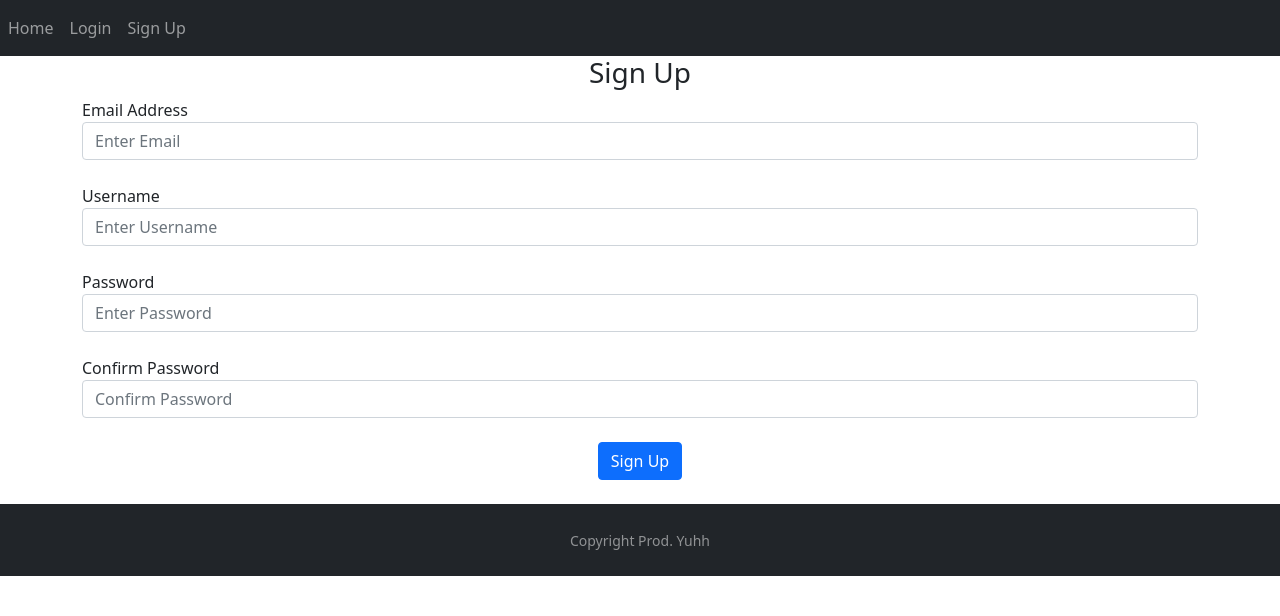
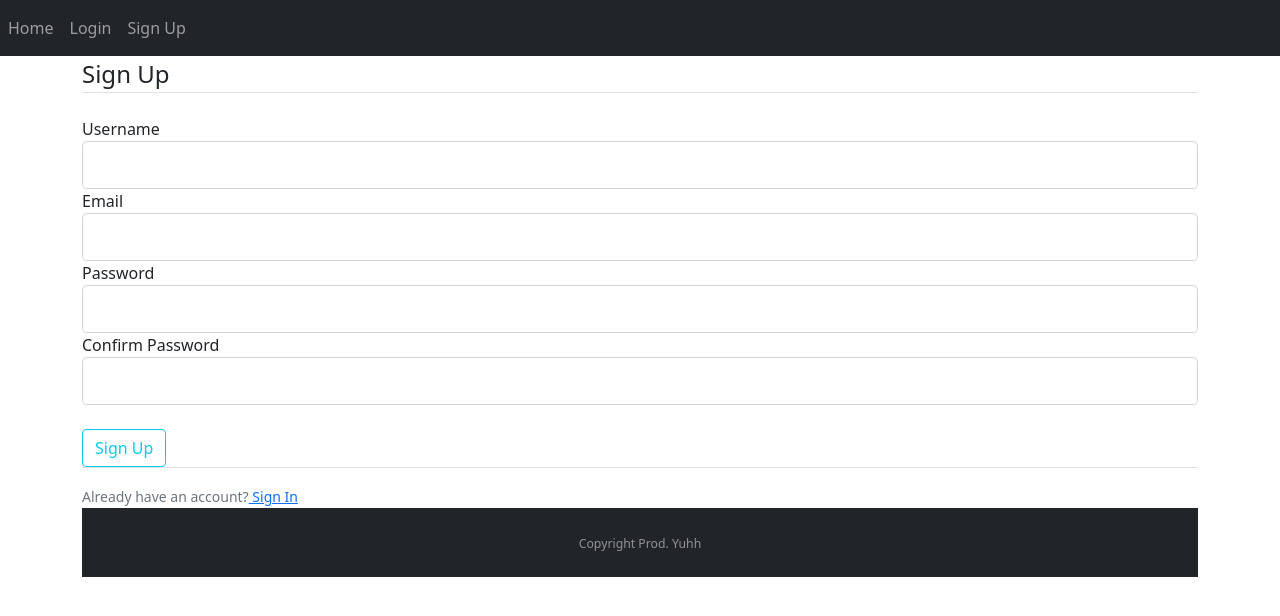
Before and after one commit to SMCPierreQ/Python_Website, a Flask app: page /signup in a window 1280 px wide. Shown: the top 616 px of the page. Run offline with Flask 3, Linux system fonts and the light colour scheme.

Commit message:
Reworked sign-up validation
Reworked sign-up validation using WTforms.

```diff
--- a/blog_app/website/auth.py
+++ b/blog_app/website/auth.py
@@ -3,6 +3,7 @@ from .import db
 from .models import User
 from flask_login import login_user, logout_user, login_required, current_user
 from werkzeug.security import generate_password_hash, check_password_hash
+from .forms import RegistrationForm
 
 
 auth = Blueprint("auth",__name__)
@@ -29,36 +30,18 @@ def login():
 
 @auth.route("/signup", methods=['GET', 'POST'])
 def sign_up():
-    if request.method == 'POST':
-        email = request.form.get("email")
-        username = request.form.get("username")
-        password1 = request.form.get("password1")
-        password2 = request.form.get("password2")
+    if current_user.is_authenticated:
+        return redirect(url_for('home'))
+    form = RegistrationForm()
+    if form.validate_on_submit():
+        hashed_password = generate_password_hash((form.password.data), method='sha256')
+        user = User(username=form.username.data, email=form.email.data, password=hashed_password)
+        db.session.add(user)
+        db.session.commit()
+        flash('Your account has been created!', 'success')
+        return redirect(url_for('auth.login'))
+    return render_template('signup.html', form=form, user=current_user)
 
-        email_exists = User.query.filter_by(email=email).first()
-        username_exists = User.query.filter_by(username=username).first()
-
-        if email_exists:
-            flash('Email is already in use.', category='error')
-        elif username_exists:
-            flash('Username is already in use.', category='error')
-        elif password1 != password2:
-            flash('Passwords don\'t match.', category='error')
-        elif len(username) < 2:
-            flash('Username is too short.', category='error')
-        elif len(password1) < 8:
-            flash('Password must atleast be 8 characters long.', category='error')
-        elif len(email) < 4:
-            flash('Email is invalid.', category='error')
-        else:
-            new_user = User(email=email, username=username, password=generate_password_hash(password1, method='scrypt:32768:8:1'))
-            db.session.add(new_user)
-            db.session.commit()
-            login_user(new_user, remember=True)
-            flash('Account created!', category='success')
-            return redirect(url_for('views.home'))
-
-    return render_template("signup.html", user=current_user)
 
 @auth.route("/logout", methods=['GET', 'POST'])
 @login_required
--- /dev/null
+++ b/blog_app/website/forms.py
@@ -0,0 +1,22 @@
+from flask_wtf import FlaskForm
+from flask_login import current_user
+from wtforms import StringField, PasswordField, SubmitField, BooleanField, TextAreaField
+from wtforms.validators import DataRequired, Length, Email, EqualTo, ValidationError
+from .models import User
+
+class RegistrationForm(FlaskForm):
+    username = StringField('Username', validators=[DataRequired(), Length(min=2, max=20)])
+    email = StringField('Email', validators=[DataRequired(), Email()])
+    password = PasswordField('Password', validators=[DataRequired(), Email()])
+    confirm_password = PasswordField('Confirm Password', validators=[DataRequired(), EqualTo('password')])
+    submit = SubmitField('Sign Up')
+
+    def validate_username(self, username):
+        user = User.query.filter_by(username=username.data).first()
+        if user:
+            raise ValidationError('That username is taken. Please choose a different one.')
+
+    def validate_email(self, email):
+        user = User.query.filter_by(email=email.data).first()
+        if user:
+            raise ValidationError('That email is taken. Please choose a different one.')
--- a/blog_app/website/templates/signup.html
+++ b/blog_app/website/templates/signup.html
@@ -1,50 +1,76 @@
 {% extends "template.html" %}{% block title %}Sign Up{% endblock %}
 {% block content %}
+<div class="content-section">
+    <form method="POST" action="">
+        {{ form.hidden_tag() }}
+        <fieldset class="form-group">
+            <legend class="border-bottom mb-4">Sign Up</legend>
+            <div class="form-group">
+                {{ form.username.label(class="form-control-label")}}
 
-<form method="POST">
-    <h3 align="center">Sign Up</h3>
-    <div class="form-group">
-        <label for="email">Email Address</label>
-        <input
-            type="text"
-            id="email"
-            name="email"
-            class="form-control"
-            placeholder="Enter Email"
-        />
-        <br/>
-        <label for="email">Username</label>
-        <input
-            type="text"
-            id="username"
-            name="username"
-            class="form-control"
-            placeholder="Enter Username"
-        />
-        <br/>
-        <label for="password1">Password</label>
-        <input
-            type="password"
-            id="password1"
-            name="password1"
-            class="form-control"
-            placeholder="Enter Password"
-        />
-        <br/>
-        <label for="password2">Confirm Password</label>
-        <input
-            type="password"
-            id="password2"
-            name="password2"
-            class="form-control"
-            placeholder="Confirm Password"
-        />
-        <br/>
-        <div align="center">
-            <button class="btn btn-primary" type="submit">Sign Up</button>
-        </div>
-        <br/>
-    </div>
-</form>
+                {% if form.username.errors %}
+                    {{ form.username(class="form-control form-control-lg is-invalid") }}
+                    <div class="invalid-feedback">
+                        {% for error in form.username.errors %}
+                            <span>{{ error }}</span>
+                        {% endfor %}
+                    </div>
+                {% else %}
+                    {{ form.username(class="form-control form-control-lg") }}
+            {% endif %}
+        	</div>
 
+			<div class="form-group">
+                {{ form.email.label(class="form-control-label")}}
+
+                {% if form.email.errors %}
+                    {{ form.email(class="form-control form-control-lg is-invalid") }}
+                    <div class="invalid-feedback">
+                        {% for error in form.email.errors %}
+                            <span>{{ error }}</span>
+                        {% endfor %}
+                    </div>
+                {% else %}
+                    {{ form.email(class="form-control form-control-lg") }}
+            {% endif %}
+        	</div>
+
+			<div class="form-group">
+                {{ form.password.label(class="form-control-label")}}
+
+                {% if form.password.errors %}
+                    {{ form.password(class="form-control form-control-lg is-invalid") }}
+                    <div class="invalid-feedback">
+                        {% for error in form.password.errors %}
+                            <span>{{ error }}</span>
+                        {% endfor %}
+                    </div>
+                {% else %}
+                    {{ form.password(class="form-control form-control-lg") }}
+            {% endif %}
+        	</div>
+
+			<div class="form-group">
+                {{ form.confirm_password.label(class="form-control-label")}}
+
+                {% if form.confirm_password.errors %}
+                    {{ form.confirm_password(class="form-control form-control-lg is-invalid") }}
+                    <div class="invalid-feedback">
+                        {% for error in form.confirm_password.errors %}
+                            <span>{{ error }}</span>
+                        {% endfor %}
+                    </div>
+                {% else %}
+                    {{ form.confirm_password(class="form-control form-control-lg") }}
+            {% endif %}
+        	</div>
+		</fieldset>
+		</br>
+		<div class="form-group">
+			{{ form.submit(class="btn btn-outline-info") }}
+	</form>
+</div>
+
+<div class="border-top pt-3">
+	<small class="text-muted">Already have an account?<a class="ml-2" href="{{ url_for('auth.login') }}"> Sign In</a>
 {% endblock %}
--- a/blog_app/website/templates/template.html
+++ b/blog_app/website/templates/template.html
@@ -1,4 +1,4 @@
-<!doctype HTML>
+<!DOCTYPE HTML>
 <html lang="en">
   <head>
     <!-- Required meta tags -->
```
Also changed, not shown: blog_app/instance/database.db.
